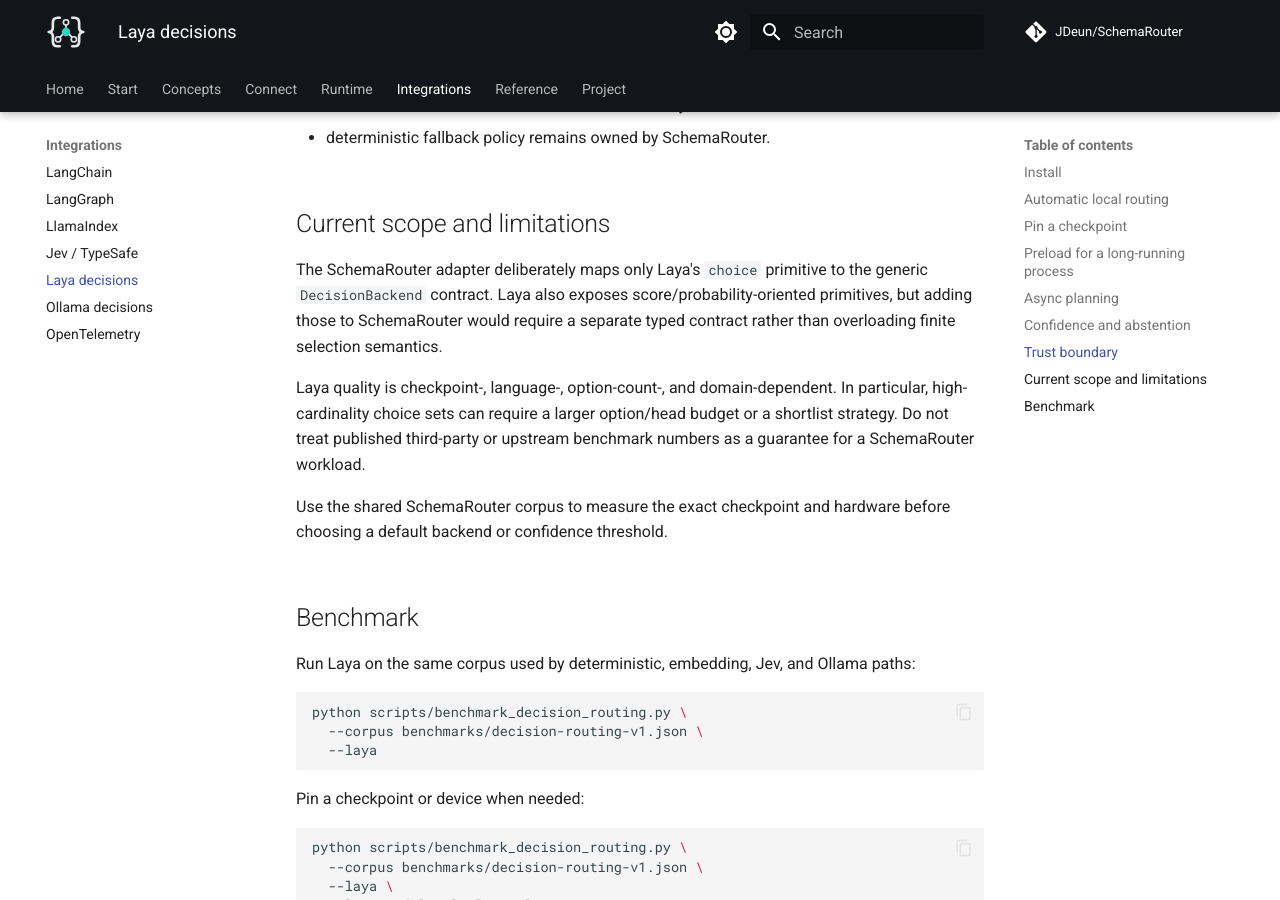
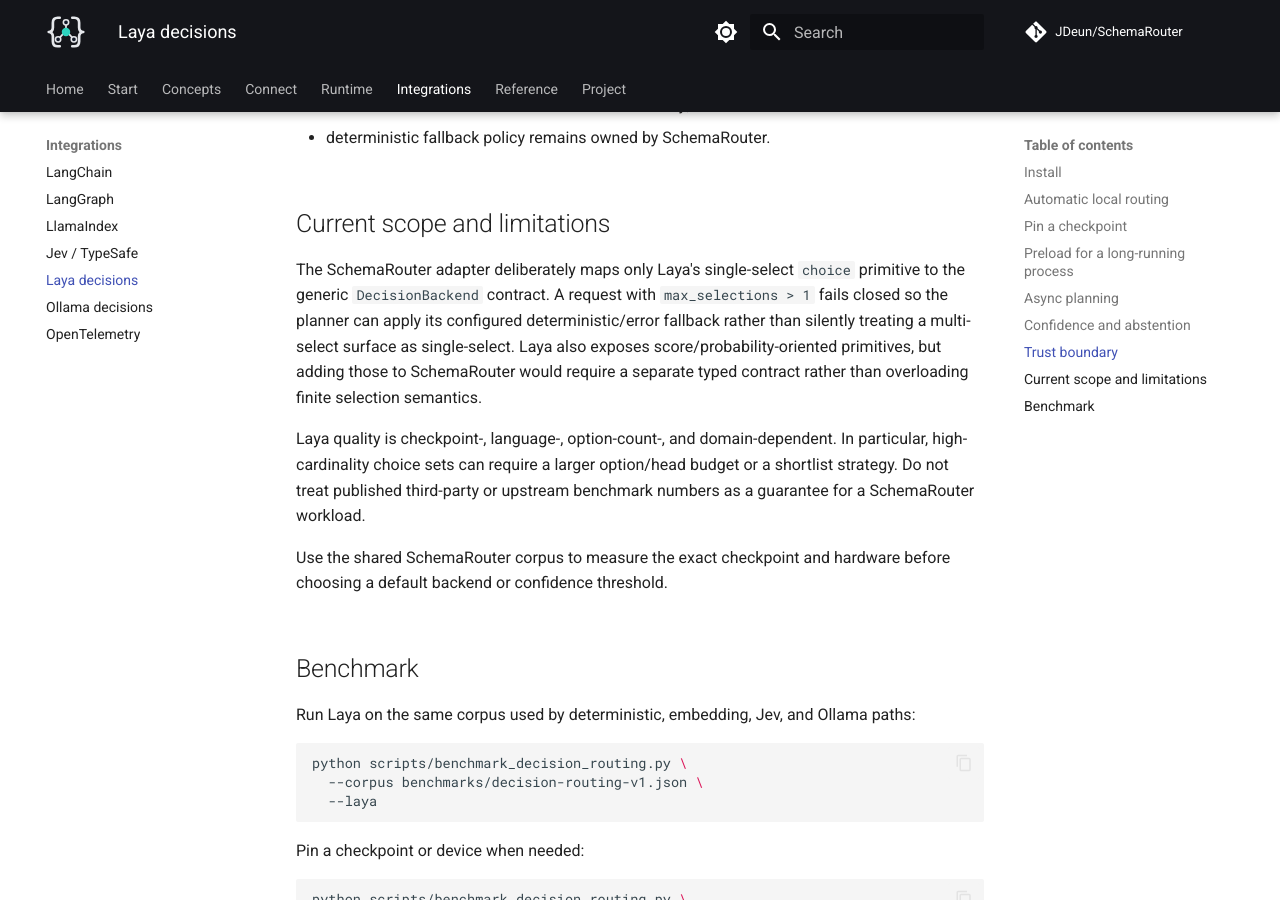
Before and after one commit to JDeun/SchemaRouter, an MkDocs documentation site: the page built from docs/integrations/laya.md, in a window 1280 px wide and 900 px high, scrolled down 3181 px. Built offline with MkDocs 1.6.1 and Material for MkDocs 9.7.7, drawn with Linux system fonts in a browser that asks for light colours; comment, search, counter and statistics services are not loaded.

Commit message:
docs: state Laya single-selection boundary

```diff
--- a/docs/integrations/laya.md
+++ b/docs/integrations/laya.md
@@ -135,9 +135,11 @@
 
 ## Current scope and limitations
 
-The SchemaRouter adapter deliberately maps only Laya's `choice` primitive to the generic
-`DecisionBackend` contract. Laya also exposes score/probability-oriented primitives, but adding
-those to SchemaRouter would require a separate typed contract rather than overloading finite
+The SchemaRouter adapter deliberately maps only Laya's single-select `choice` primitive to the
+generic `DecisionBackend` contract. A request with `max_selections > 1` fails closed so the
+planner can apply its configured deterministic/error fallback rather than silently treating a
+multi-select surface as single-select. Laya also exposes score/probability-oriented primitives, but
+adding those to SchemaRouter would require a separate typed contract rather than overloading finite
 selection semantics.
 
 Laya quality is checkpoint-, language-, option-count-, and domain-dependent. In particular,
```
